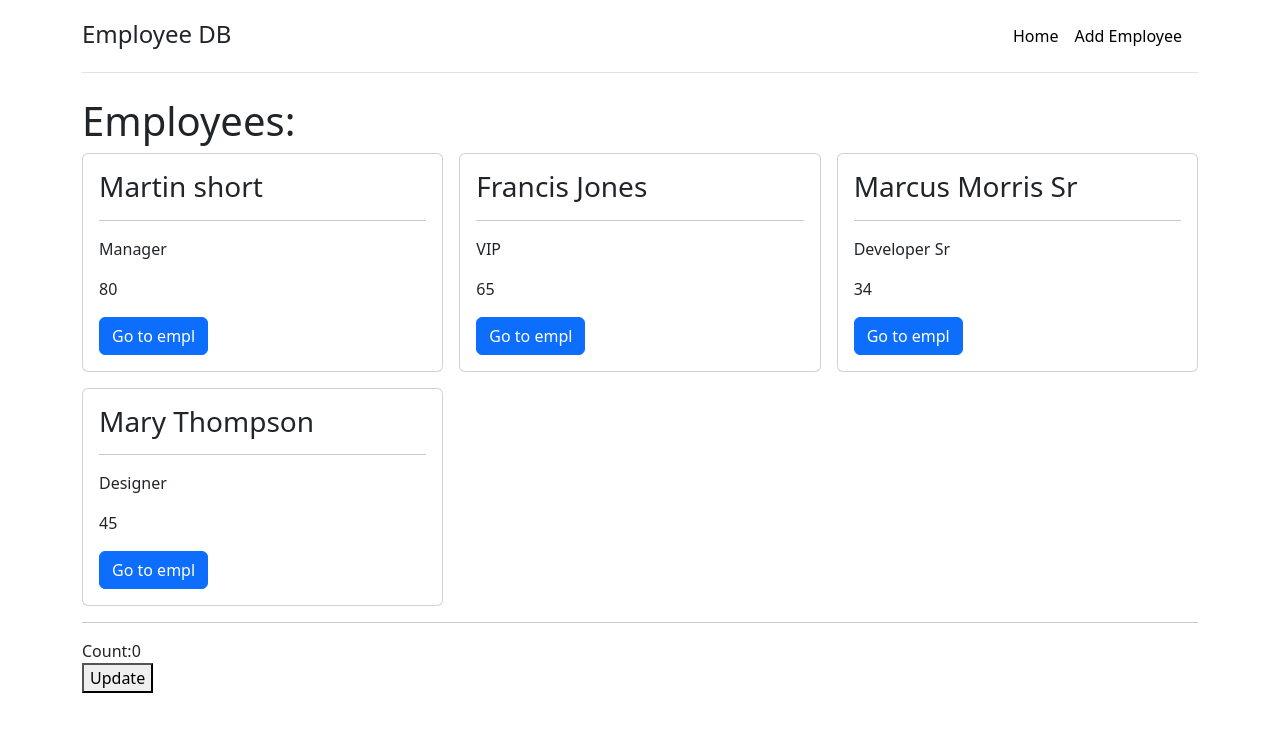
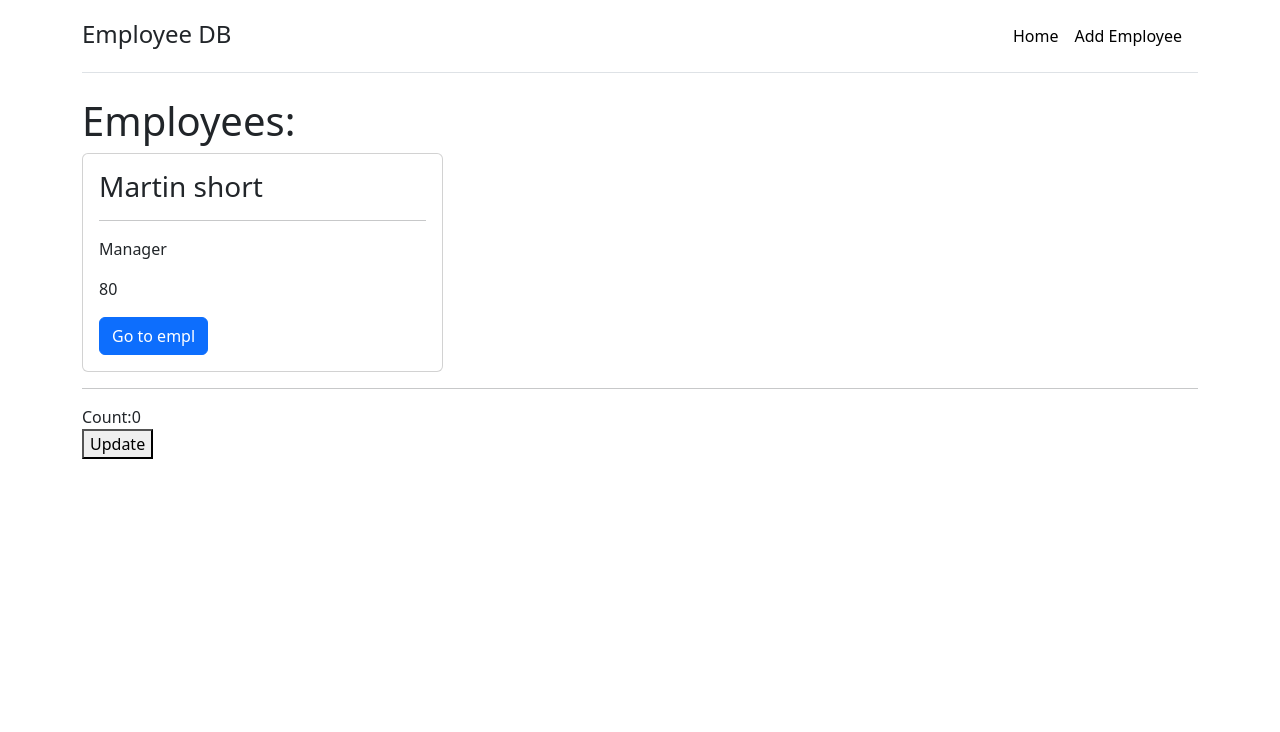
Before and after one commit to ferlobo1985/UDMY-REACT19-Next-JS-Rendering, a Next.js app: page / in a window 1280 px wide. Shown: the top 732 px of the page. Built offline with nearby package versions, Linux system fonts and the light colour scheme; data requests are answered from the project's data file.

Commit message:
20-Deleting employees
20-Deleting employees

```diff
--- a/db.json
+++ b/db.json
@@ -5,24 +5,6 @@
       "position": "Manager",
       "age": 80,
       "id": 1
-    },
-    {
-      "fullname": "Francis Jones",
-      "position": "VIP",
-      "age": "65",
-      "id": 2
-    },
-    {
-      "fullname": "Marcus Morris Sr",
-      "position": "Developer Sr",
-      "age": "34",
-      "id": 3
-    },
-    {
-      "fullname": "Mary Thompson",
-      "position": "Designer",
-      "age": "45",
-      "id": 4
     }
   ]
 }
--- a/src/helpers/actions.js
+++ b/src/helpers/actions.js
@@ -56,3 +56,10 @@ export async function addEmployee(prevState,formdata) {
         return {success:false,message:e.message}
     }
 }
+
+export async function deleteEmployee(ID){
+    await fetch(`http://localhost:3004/employees/${ID}`,{
+        method:'DELETE'
+    });
+    redirect('/')
+}
```
Also changed, not shown: src/app/employees/[id]/page.js (+9 -0 lines).
